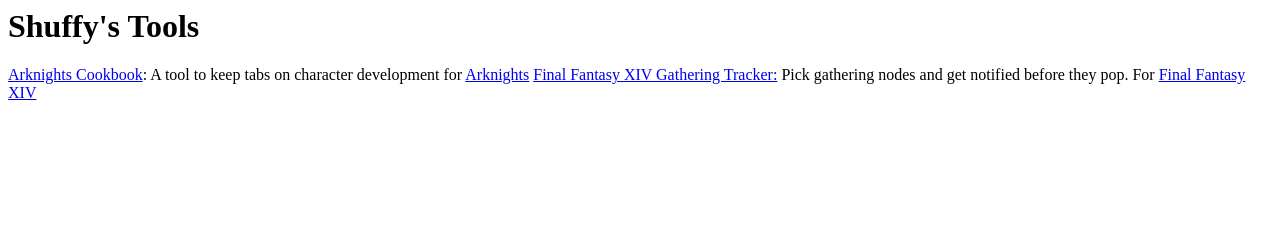
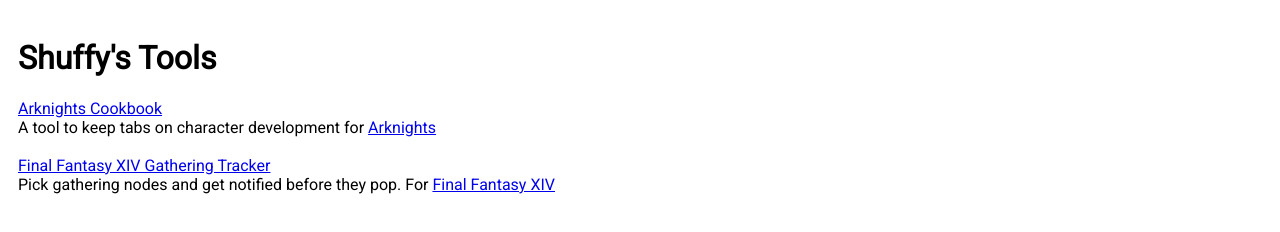
Before and after one commit to shuffyiosys/shuffyiosys.github.io, a plain HTML site: page index.html in a window 1280 px wide. Drawn offline with Linux system fonts and the light colour scheme.

Commit message:
Styling and formatting
Making the page pretty

```diff
--- /dev/null
+++ b/index.css
@@ -0,0 +1,4 @@
+body {
+	font-family: 'Roboto';
+	padding: 10px;
+}
--- a/index.html
+++ b/index.html
@@ -1,10 +1,21 @@
-<html>
+<!DOCTYPE html>
+<html lang="en">
 <head>
+	<meta charset="UTF-8">
+	<meta http-equiv="X-UA-Compatible" content="IE=edge">
+	<meta name="viewport" content="width=device-width, initial-scale=1.0">
+	<link rel="preconnect" href="https://fonts.googleapis.com">
+	<link rel="preconnect" href="https://fonts.gstatic.com" crossorigin>
+	<link href="https://fonts.googleapis.com/css2?family=Roboto&display=swap" rel="stylesheet">
+	<link rel="stylesheet" href="index.css">
 	<title>Shuffy's Tools</title>
 </head>
 <body>
 	<h1>Shuffy's Tools</h1>
-		<a href="https://shuffyiosys.github.io/arknights-cookbook/">Arknights Cookbook</a>: A tool to keep tabs on character development for <a href="https://www.arknights.global/">Arknights</a>
-		<a href="https://shuffyiosys.github.io/ffxiv-gathering-tracker/">Final Fantasy XIV Gathering Tracker:</a> Pick gathering nodes and get notified before they pop. For <a href="https://www.finalfantasyxiv.com/" title="The critically acclaimed MMO">Final Fantasy XIV</a>
+	<a href="https://shuffyiosys.github.io/arknights-cookbook/">Arknights Cookbook</a><br>
+	A tool to keep tabs on character development for <a href="https://www.arknights.global/">Arknights</a>
+	<br><br>
+	<a href="https://shuffyiosys.github.io/ffxiv-gathering-tracker/">Final Fantasy XIV Gathering Tracker</a><br>
+	Pick gathering nodes and get notified before they pop. For <a href="https://www.finalfantasyxiv.com/" title="The critically acclaimed MMO">Final Fantasy XIV</a>
 </body>
 </html>
```
Lines whose indentation alone changed are shown as unchanged.
